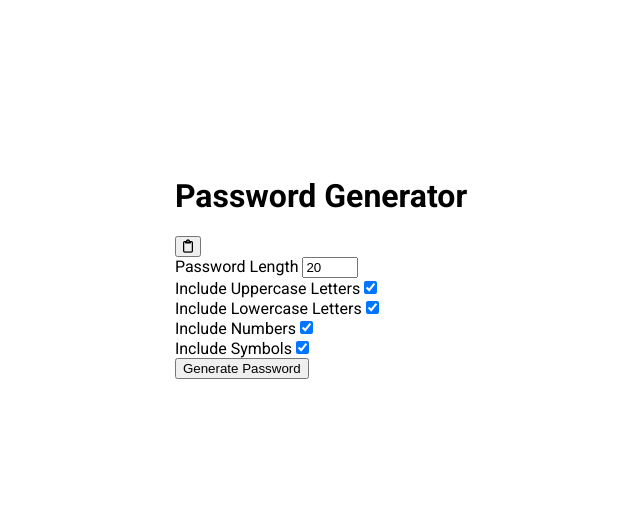
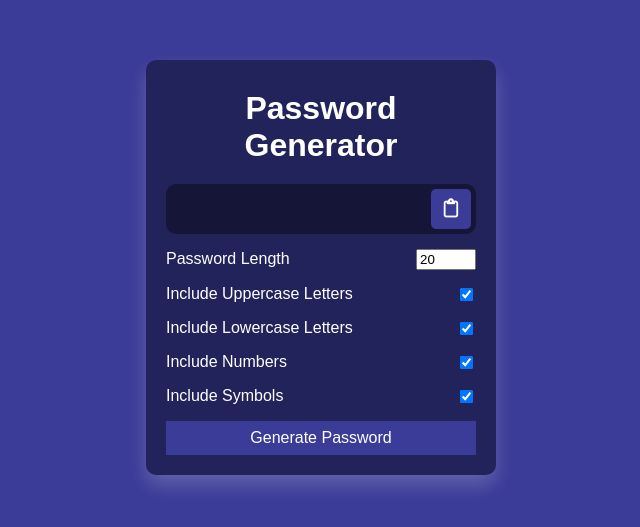
Before and after one commit to MarkLannen/50-JS-Projects_Password-Generator, a website: page index.html in a window 1280 px wide. Shown: the part 133-660 px from the top of the page, without its empty margins (319-959 px from the left). Drawn offline with Linux system fonts and the light colour scheme; a web font is replaced by a local one.

Commit message:
add styles to form

```diff
--- a/index.html
+++ b/index.html
@@ -17,11 +17,11 @@
     <div class="container">
       <h1>Password Generator</h1>
       <div class="result-container">
-        <span class="result"></span>
+        <span id="result"></span>
+        <button class="btn" id="clipboard">
+          <i class="far fa-clipboard"></i>
+        </button>
       </div>
-      <button class="btn" id="clipboard">
-        <i class="far fa-clipboard"></i>
-      </button>
       <div class="settings">
         <div class="setting">
           <label>Password Length</label>
--- a/style.css
+++ b/style.css
@@ -1,16 +1,86 @@
-@import url('https://fonts.googleapis.com/css2?family=Roboto:wght@400;700&display=swap');
+@import url('https://fonts.googleapis.com/css?family=Muli&display=swap');
 
 * {
   box-sizing: border-box;
 }
 
 body {
-  font-family: 'Roboto', sans-serif;
+  background-color: #3b3b98;
+  color: #fff;
+  font-family: 'Muli', sans-serif;
   display: flex;
   flex-direction: column;
   align-items: center;
   justify-content: center;
   height: 100vh;
   overflow: hidden;
+  padding: 10px;
   margin: 0;
 }
+
+h1 {
+  margin: 10px 0 20px;
+  text-align: center;
+}
+.container {
+  background-color: #23235b;
+  box-shadow: 0 10px 20px rgba(255, 255, 255, 0.2);
+  padding: 20px;
+  width: 350px;
+  max-width: 100%;
+  border-radius: 10px;
+}
+
+.result-container {
+  background-color: rgba(0, 0, 0, 0.4);
+  display: flex;
+  justify-content: flex-start;
+  align-items: center;
+  position: relative;
+  font-size: 1.2rem;
+  letter-spacing: 1px;
+  padding: 12px 10px;
+  height: 50px;
+  width: 100%;
+  border-radius: 10px;
+}
+
+.result-container #result {
+  word-wrap: break-word;
+  max-width: calc(100% - 40px);
+}
+
+.result-container .btn {
+  position: absolute;
+  top: 5px;
+  right: 5px;
+  border-radius: 5px;
+  width: 40px;
+  height: 40px;
+  font-size: 1.2rem;
+}
+
+.btn {
+  border: none;
+  background-color: #3b3b98;
+  color: #fff;
+  font-size: 1rem;
+  padding: 8px 12px;
+  cursor: pointer;
+}
+
+.btn-large {
+  display: block;
+  width: 100%;
+}
+
+.setting {
+  display: flex;
+  justify-content: space-between;
+  align-items: center;
+  margin: 15px 0;
+}
+
+#length {
+  width: 60px;
+}
```
